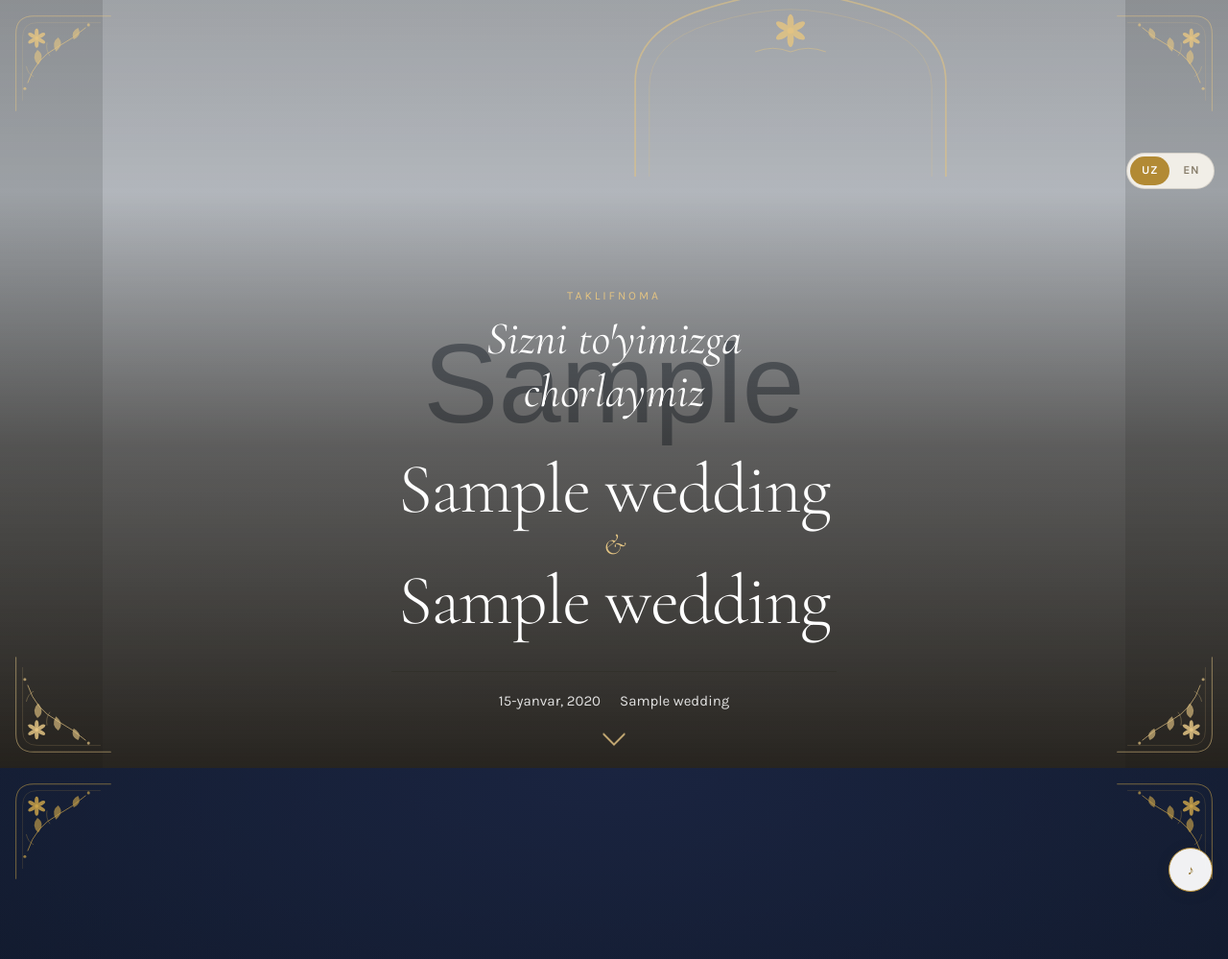
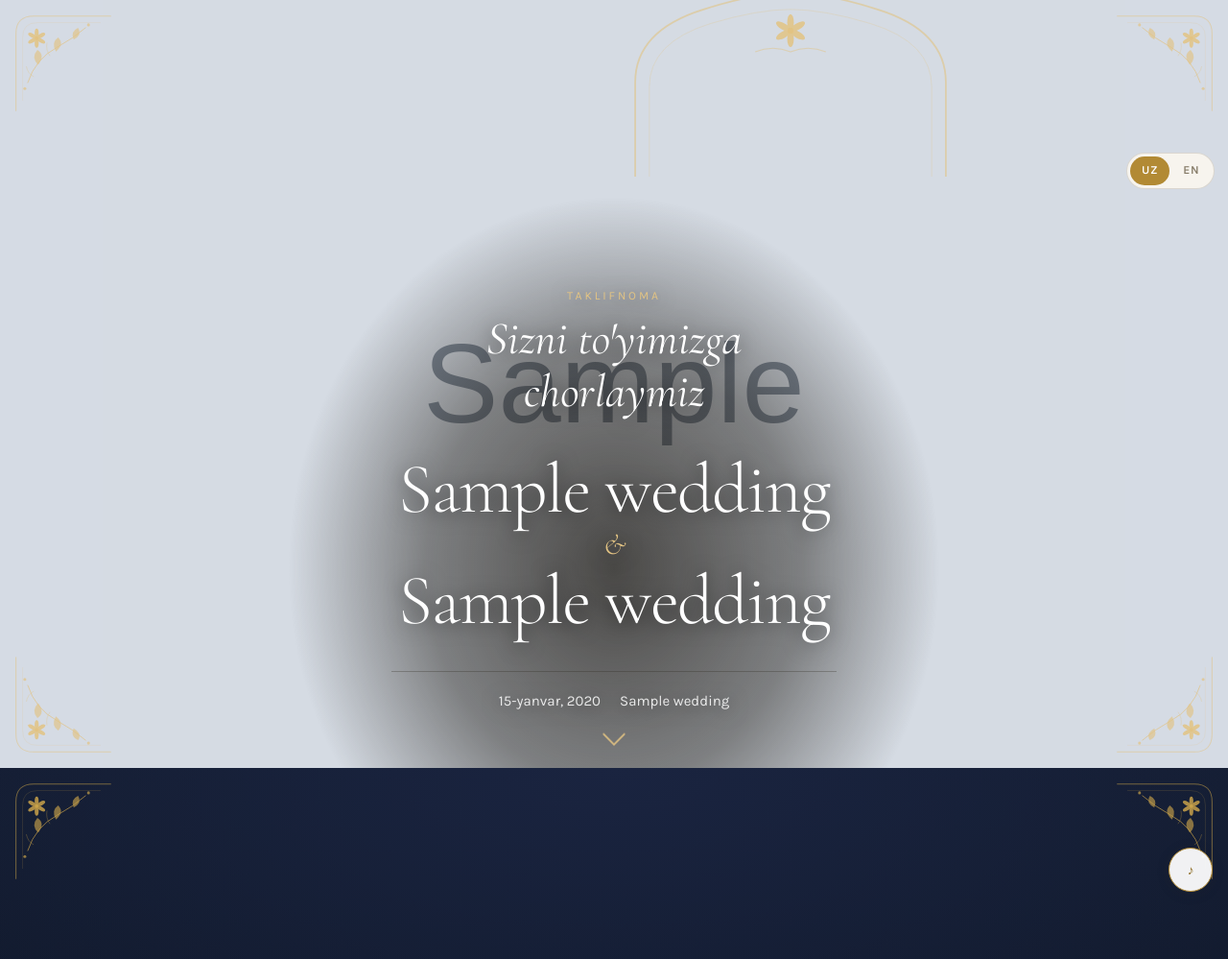
Before and after one commit to Nizomiddin0628/Jaloliddin, a Django app: page / in a window 1280 px wide. Shown: the top 999 px of the page at 96% size. Run offline with Django 5.2, Linux system fonts and the light colour scheme; tables that the repository leaves empty hold one stand-in row (values such as "Sample post"); grey boxes marked "Sample" are stand-in pictures; some libraries are stand-ins or nearby versions.

Commit message:
fon yoritildi

```diff
--- a/static/css/main.css
+++ b/static/css/main.css
@@ -281,7 +281,7 @@ body:has(.adminbar) .langbar {
   object-fit: cover;
   object-position: center;
   z-index: 0;
-  filter: blur(26px) brightness(0.88) saturate(1.05);
+  filter: blur(30px) brightness(1) saturate(1.08);
   transform: scale(1.2);
   animation: kenburns-bg 40s var(--ease) forwards;
 }
@@ -342,14 +342,20 @@ body:has(.adminbar) .langbar {
    kuchliroq bo'lsin. Bu qoida asosiy qoidadan KEYIN turishi shart —
    aks holda kuchga kirmaydi. */
 @media (min-width: 56rem) {
+  /* Parda endi butun ekranni emas, faqat matn turgan o'rtani
+     qoraytiradi. Chetlardagi fon rasm toza ko'rinadi. */
   .hero--photo .hero__veil {
-    background: linear-gradient(
-      to top,
-      rgba(20, 16, 10, 0.9) 0%,
-      rgba(20, 16, 10, 0.62) 42%,
-      rgba(20, 16, 10, 0.18) 75%,
-      rgba(20, 16, 10, 0.28) 100%
+    background: radial-gradient(
+      ellipse 34% 62% at 50% 74%,
+      rgba(20, 16, 10, 0.72) 0%,
+      rgba(20, 16, 10, 0.45) 45%,
+      rgba(20, 16, 10, 0) 78%
     );
+  }
+
+  /* Parda yengillashgani uchun matnga o'z soyasini beramiz */
+  .hero--photo .hero__inner {
+    text-shadow: 0 2px 20px rgba(0, 0, 0, 0.6);
   }
 }
 
```
